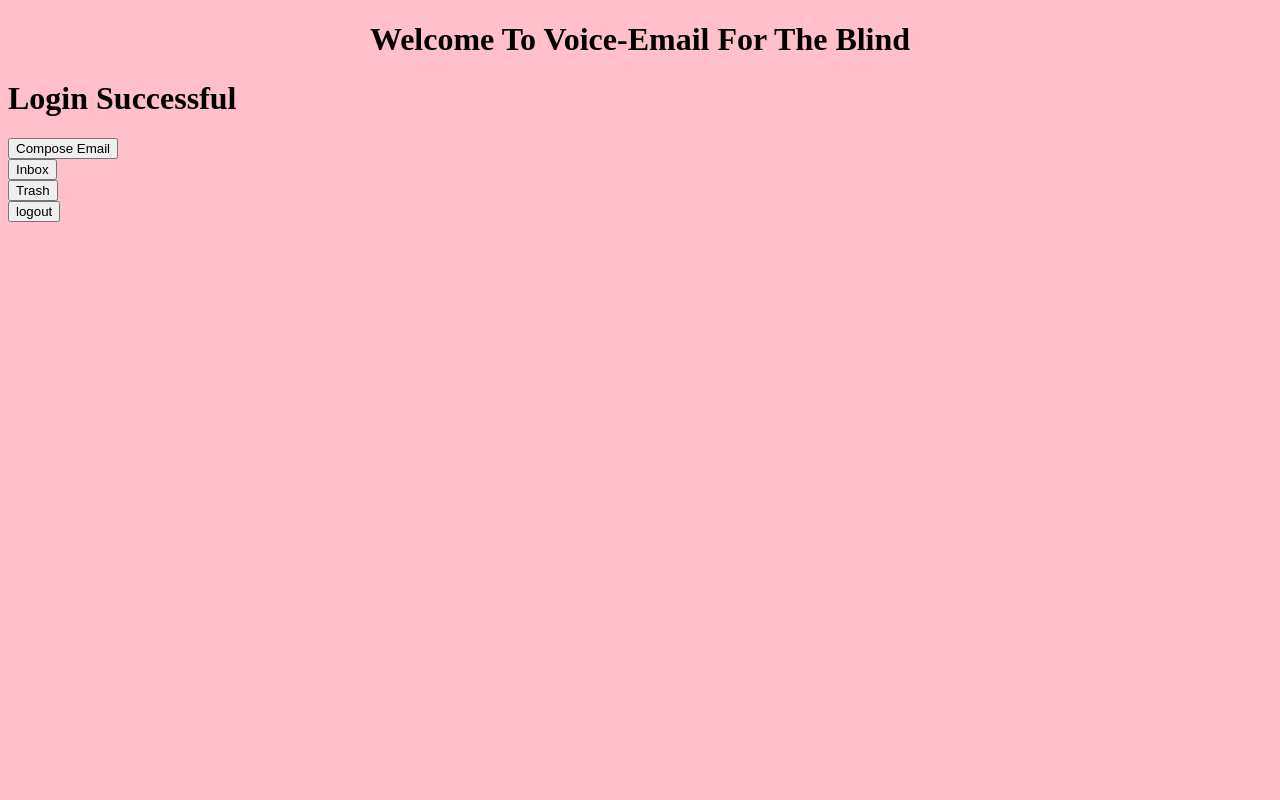
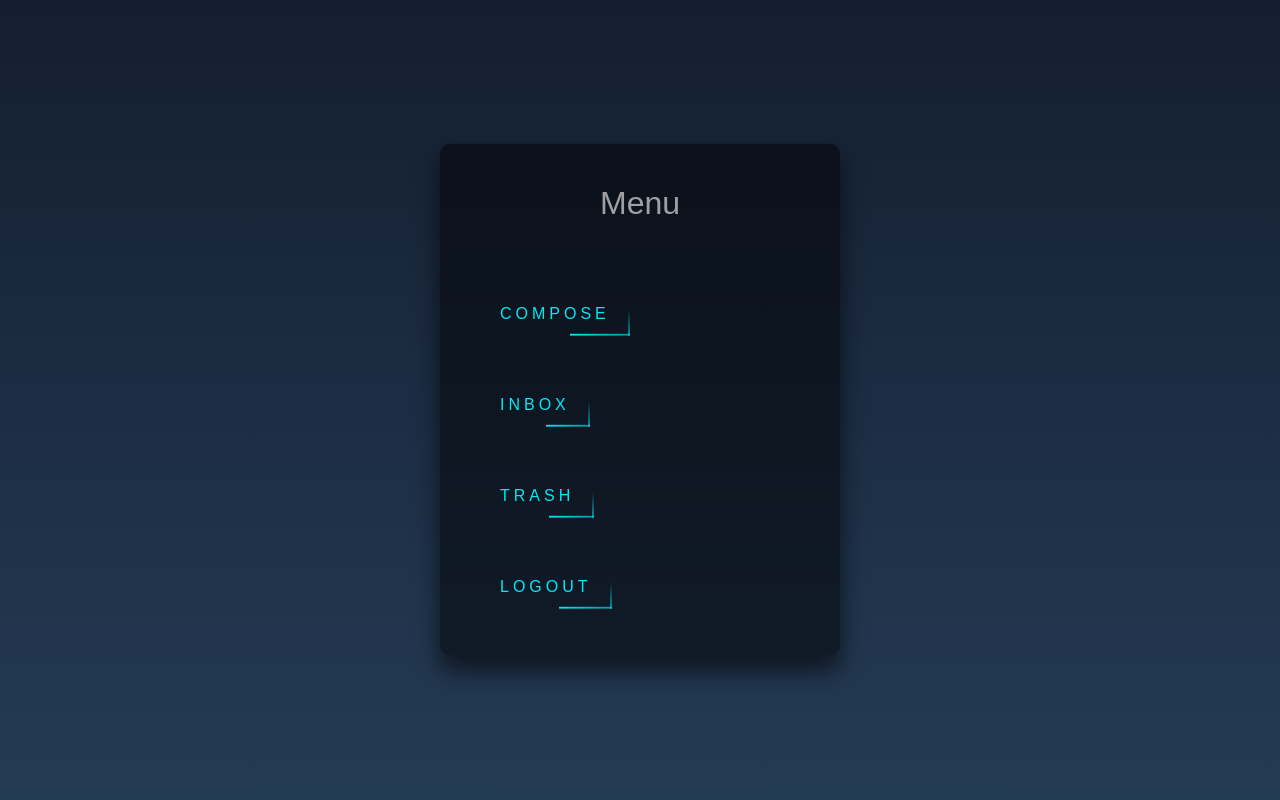
Before and after one commit to nahidhawaldar/Voice-Email-test, a Django app: template templates/menu.html in a window 1280 px wide. Run offline with Django 4.2, Linux system fonts and the light colour scheme; the template is opened without the code that fills it, so the values that code supplies are empty.

Commit message:
Version 1.2

```diff
--- a/home/views.py
+++ b/home/views.py
@@ -105,7 +105,7 @@ def menu_view(request):
             if say == "No" or say == "no":
                 flag = False
             talk("What Do You Want To Do ?")
-            action = 'trash' #listen() function
+            action = 'inbox' #listen() function
             action = action.lower()
             if action == 'compose':
                 return JsonResponse({'result' : 'compose'})
@@ -415,7 +415,7 @@ def search_specific_mail(folder, key, value, foldername):
 def inbox_view(request):
     global email_address ,email_password, mail
     if request.method == "POST":
-        # mail.login(email_address, email_password)
+        mail.login(email_address, email_password)
         mail.select('"INBOX"')
         result, data = mail.search(None, '(UNSEEN)')
         unread_list = data[0].split()
--- a/static/css/base.css
+++ /dev/null
@@ -1,3 +0,0 @@
-body {
-    background-color: pink;
-}
--- /dev/null
+++ b/static/css/style.css
@@ -0,0 +1,270 @@
+html {
+    height: 100%;
+  }
+
+  body {
+    margin: 0;
+    padding: 0;
+    font-family: sans-serif;
+    background: linear-gradient(#141e30, #243b55);
+  }
+
+  .menu-box {
+    position: absolute;
+    top: 50%;
+    left: 50%;
+    width: 400px;
+    padding: 40px;
+    transform: translate(-50%, -50%);
+    background: rgba(0, 0, 0, .5);
+    box-sizing: border-box;
+    box-shadow: 0 15px 25px rgba(0, 0, 0, .6);
+    border-radius: 10px;
+  }
+
+  .menu-box h2 {
+    margin: 0 0 30px;
+    padding: 0;
+    opacity: 60%;
+    color: #fff;
+    text-align: center;
+  }
+
+  .menu-box h5{
+    margin: 0 0 30px;
+    padding: 0;
+    opacity: 60%;
+    color: #fff;
+    text-align: center;
+  }
+
+  .menu-box h2:hover {
+    opacity: 100%;
+    transition: .5s;
+  }
+
+  .menu-box input {
+    width: 100%;
+    padding: 10px 0;
+    font-size: 16px;
+    color: #fff;
+    margin-bottom: 30px;
+    border: none;
+    border-bottom: 1px solid #fff;
+    outline: none;
+    background: transparent;
+  }
+
+  .menu-box label {
+    position: absolute;
+    font-size: 16px;
+    color: #fff;
+    pointer-events: none;
+    transition: .5s;
+  }
+  /*
+  .menu-box input:focus~label,
+  .menu-box input:valid~label {
+    color: #03e9f4;
+    font-size: 12px;
+  }
+  */
+  .menu-box a {
+    position: relative;
+    display: inline-block;
+    padding: 10px 20px;
+    color: #03e9f4;
+    font-size: 16px;
+    text-decoration: none;
+    text-transform: uppercase;
+    overflow: hidden;
+    transition: .5s;
+    margin-top: 40px;
+    letter-spacing: 4px
+  }
+
+  .menu-box a:hover {
+    background: #03e9f4;
+    color: #fff;
+    border-radius: 5px;
+    box-shadow: 0 0 5px #03e9f4,
+      0 0 25px #03e9f4,
+      0 0 50px #03e9f4,
+      0 0 100px #03e9f4;
+  }
+
+  .menu-box a span {
+    position: absolute;
+    display: block;
+  }
+
+  .menu-box a span:nth-child(1) {
+    top: 0;
+    left: -100%;
+    width: 100%;
+    height: 2px;
+    background: linear-gradient(90deg, transparent, #03e9f4);
+    animation: btn-anim1 1s linear infinite;
+  }
+
+  @keyframes btn-anim1 {
+    0% {
+      left: -100%;
+    }
+
+    50%,
+    100% {
+      left: 100%;
+    }
+  }
+
+  .menu-box a span:nth-child(2) {
+    top: -100%;
+    right: 0;
+    width: 2px;
+    height: 100%;
+    background: linear-gradient(180deg, transparent, #03e9f4);
+    animation: btn-anim2 1s linear infinite;
+    animation-delay: .25s
+  }
+
+  @keyframes btn-anim2 {
+    0% {
+      top: -100%;
+    }
+
+    50%,
+    100% {
+      top: 100%;
+    }
+  }
+
+  .menu-box a span:nth-child(3) {
+    bottom: 0;
+    right: -100%;
+    width: 100%;
+    height: 2px;
+    background: linear-gradient(270deg, transparent, #03e9f4);
+    animation: btn-anim3 1s linear infinite;
+    animation-delay: .5s
+  }
+
+  @keyframes btn-anim3 {
+    0% {
+      right: -100%;
+    }
+
+    50%,
+    100% {
+      right: 100%;
+    }
+  }
+
+  .menu-box a span:nth-child(4) {
+    bottom: -100%;
+    left: 0;
+    width: 2px;
+    height: 100%;
+    background: linear-gradient(360deg, transparent, #03e9f4);
+    animation: btn-anim4 1s linear infinite;
+    animation-delay: .75s
+  }
+
+  @keyframes btn-anim4 {
+    0% {
+      bottom: -100%;
+    }
+
+    50%,
+    100% {
+      bottom: 100%;
+    }
+  }
+
+  .menu-box button {
+    position: relative;
+    display: inline-block;
+    padding: 10px 20px;
+    color: #444;
+    font-size: 12px;
+    text-decoration: none;
+    text-transform: uppercase;
+    overflow: hidden;
+    transition: .5s;
+    margin-top: 40px;
+    letter-spacing: 3px
+  }
+  .menu-box button:hover{
+    background: #03e9f4;
+    color: #fff;
+    border-radius: 5px;
+    box-shadow: 0 0 5px #03e9f4,
+      0 0 25px #03e9f4,
+      0 0 50px #03e9f4,
+      0 0 100px #03e9f4;
+  }
+  .menu-box button span {
+    position: absolute;
+    display: block;
+  }
+  .menu-box button span:nth-child(1){
+    top: 0;
+    left: -100%;
+    width: 100%;
+    height: 2px;
+    background: linear-gradient(90deg, transparent, #03e9f4);
+    animation: btn-anim1 1s linear infinite;
+  }
+  .menu-box button span:nth-child(2) {
+    top: -100%;
+    right: 0;
+    width: 2px;
+    height: 100%;
+    background: linear-gradient(180deg, transparent, #03e9f4);
+    animation: btn-anim2 1s linear infinite;
+    animation-delay: .25s
+  }
+  .menu-box button span:nth-child(3) {
+    bottom: 0;
+    right: -100%;
+    width: 100%;
+    height: 2px;
+    background: linear-gradient(270deg, transparent, #03e9f4);
+    animation: btn-anim3 1s linear infinite;
+    animation-delay: .5s
+  }
+  .menu-box button span:nth-child(4) {
+    bottom: -100%;
+    left: 0;
+    width: 2px;
+    height: 100%;
+    background: linear-gradient(360deg, transparent, #03e9f4);
+    animation: btn-anim4 1s linear infinite;
+    animation-delay: .75s
+  }
+
+
+
+
+  /*Base html*/
+  .gradient-custom-2 {
+    /* fallback for old browsers */
+    background: #fccb90;
+    /* Chrome 10-25, Safari 5.1-6 */
+    background: -webkit-linear-gradient(to right, #ee7724, #d8363a, #dd3675, #b44593);
+    /* W3C, IE 10+/ Edge, Firefox 16+, Chrome 26+, Opera 12+, Safari 7+ */
+    background: linear-gradient(to right, #ee7724, #d8363a, #dd3675, #b44593);
+  }
+
+  @media (min-width: 768px) {
+    .gradient-form {
+      height: 100vh !important;
+    }
+  }
+
+  @media (min-width: 769px) {
+    .gradient-custom-2 {
+      border-top-right-radius: .3rem;
+      border-bottom-right-radius: .3rem;
+    }
+  }
--- a/templates/base.html
+++ b/templates/base.html
@@ -1,22 +1,30 @@
 {% load static %}
 <!DOCTYPE html>
 <html lang="en">
+
 <head>
   <meta charset="UTF-8">
   <meta http-equiv="X-UA-Compatible" content="IE=edge">
   <meta name="viewport" content="width=device-width, initial-scale=1.0">
   <title>Voice-Email</title>
+  <!--css-->
+  <link href="https://cdn.jsdelivr.net/npm/bootstrap@5.0.2/dist/css/bootstrap.min.css" rel="stylesheet"
+    integrity="sha384-EVSTQN3/azprG1Anm3QDgpJLIm9Nao0Yz1ztcQTwFspd3yD65VohhpuuCOmLASjC" crossorigin="anonymous">
+  <!--Scripts
+    <script src="https://cdn.tailwindcss.com"></script>-->
   <script src="https://ajax.googleapis.com/ajax/libs/jquery/3.3.1/jquery.min.js"></script>
-    <script
-      src="https://code.jquery.com/jquery-3.6.0.min.js"
-      integrity="sha256-/xUj+3OJU5yExlq6GSYGSHk7tPXikynS7ogEvDej/m4="
-      crossorigin="anonymous"
-    ></script>
-    <link rel="stylesheet" type="text/css" href="{% static 'css/base.css' %}"/>
+  <script src="https://code.jquery.com/jquery-3.6.0.min.js"
+    integrity="sha256-/xUj+3OJU5yExlq6GSYGSHk7tPXikynS7ogEvDej/m4=" crossorigin="anonymous"></script>
+  <script src="https://cdn.jsdelivr.net/npm/bootstrap@5.0.2/dist/js/bootstrap.bundle.min.js"
+    integrity="sha384-MrcW6ZMFYlzcLA8Nl+NtUVF0sA7MsXsP1UyJoMp4YLEuNSfAP+JcXn/tWtIaxVXM"
+    crossorigin="anonymous"></script>
+  <link rel="stylesheet" type="text/css" href="../static/css/style.css"/>
 </head>
+
 <body>
-<center><h1>Welcome To Voice-Email For The Blind</h1></center>
+  <!--<center><h1>Welcome To Voice-Email For The Blind</h1></center>-->
   {% block content %}
   {% endblock %}
 </body>
+
 </html>
--- a/templates/menu.html
+++ b/templates/menu.html
@@ -2,25 +2,25 @@
 
 {% block content %}
 <script>
-	function SendPostRequestMenu(event){
+	function SendPostRequestMenu(event) {
 		$.ajax({
 			url: "{% url 'menu' %}",
 			method: 'POST',
-        data: { 'csrfmiddlewaretoken': '{{ csrf_token }}'},
+			data: { 'csrfmiddlewaretoken': '{{ csrf_token }}' },
 			success: function (data) {
-			if(data.result == 'compose'){
+				if (data.result == 'compose') {
 					window.location = "{% url 'compose' %}";
 				}
-			else if(data.result == 'inbox'){
+				else if (data.result == 'inbox') {
 					window.location = "{% url 'inbox' %}";
 				}
-			else if(data.result == 'trash'){
+				else if (data.result == 'trash') {
 					window.location = "{% url 'trash' %}";
 				}
-			else if(data.result == 'logout'){
+				else if (data.result == 'logout') {
 					window.location = "{% url 'login' %}";
 				}
-			else if(data.result == 'failure'){
+				else if (data.result == 'failure') {
 					window.location = "{% url 'menu' %}";
 				}
 			}
@@ -28,12 +28,21 @@
 	}
 </script>
 
-<body onmousedown = "SendPostRequestMenu(event)">
-    <h1>Login Successful</h1>
+<body onmousedown="SendPostRequestMenu(event)">
+	<section>
+		<div class="menu-box">
+			<h2>Menu</h2>
+			<a href="../compose"><span></span><span></span><span></span><span></span>Compose</a><br>
+			<a href="../inbox"><span></span><span></span><span></span><span></span>Inbox</a><br>
+			<a href="../trash"><span></span><span></span><span></span><span></span>Trash</a><br>
+			<a href="../"><span></span><span></span><span></span><span></span>Logout</a><br>
+		</div>
+	</section>
+	<!--<h1>Login Successful</h1>
     <button>Compose Email</button><br>
     <button>Inbox</button><br>
     <button>Trash</button><br>
-    <button>logout</button><br>
+    <button>logout</button><br>-->
 </body>
 
 {%endblock%}
```
Also changed, not shown: templates/compose.html (+17 -10 lines), templates/inbox.html (+13 -2 lines), templates/login.html (+78 -9 lines), templates/trash.html (+10 -0 lines). Lines whose indentation alone changed are shown as unchanged.
